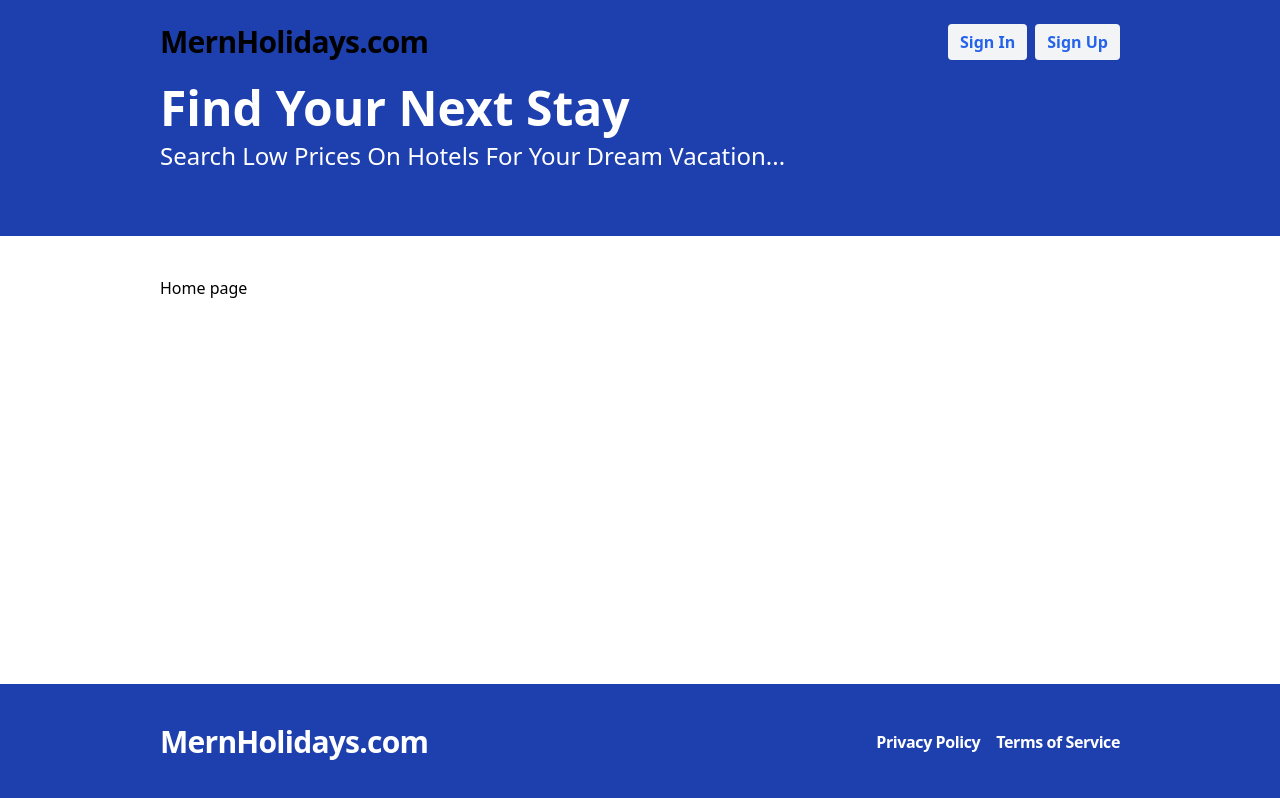
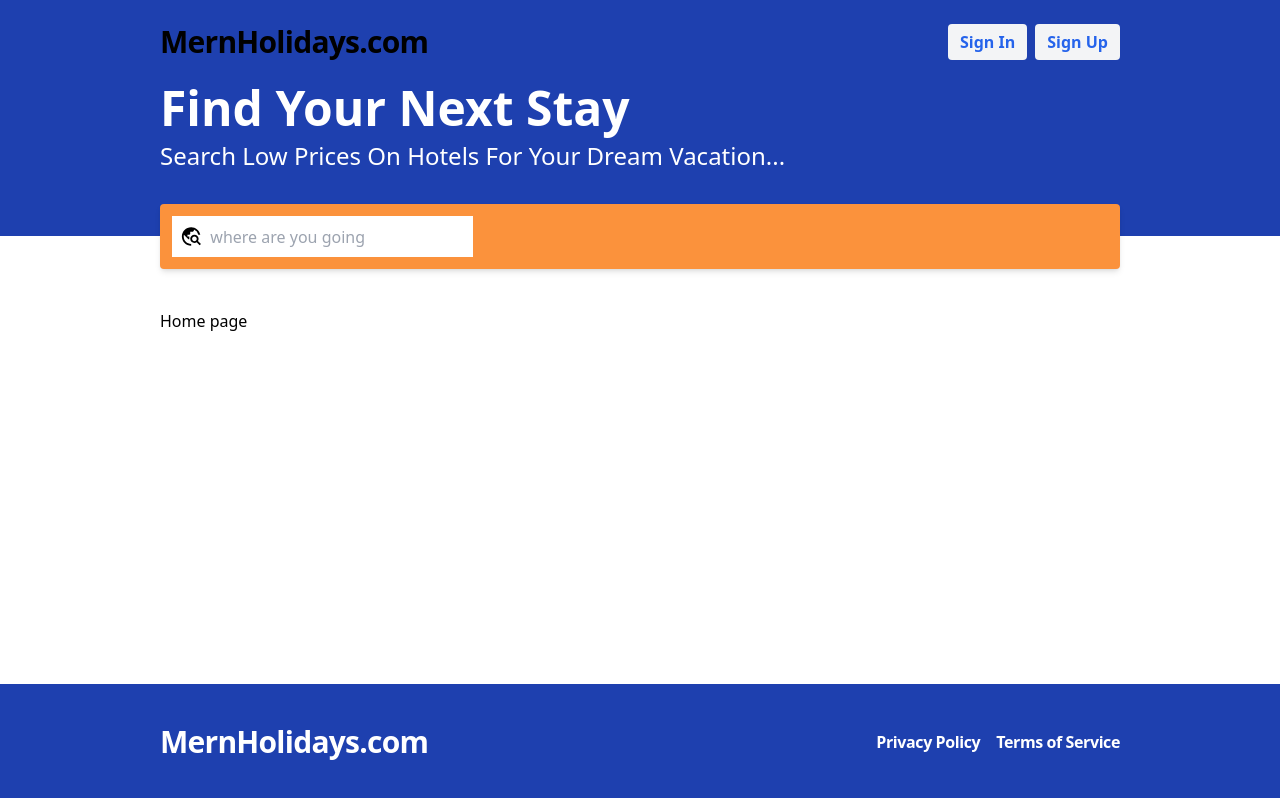
Before and after one commit to williamdicaprio1025-sudo/Hotel_Booking_MERN, a React (Vite) app in the folder frontend/: page / in a window 1280 px wide. Built offline with nearby package versions, Linux system fonts and the light colour scheme; no server answers.

Commit message:
feat: add a search bar component

```diff
--- /dev/null
+++ b/frontend/src/components/SearchBar.tsx
@@ -0,0 +1,44 @@
+import { FormEvent, useState } from 'react';
+import { useSearchContext } from '../contexts/SearchContext';
+import { MdTravelExplore } from 'react-icons/md';
+
+const SearchBar = () => {
+  const search = useSearchContext();
+
+  const [destination, setDestination] = useState<string>(search.destination);
+  const [checkIn, setCheckIn] = useState<Date>(search.checkIn);
+  const [checkOut, setCheckOut] = useState<Date>(search.checkOut);
+  const [adultCount, setAdultCount] = useState<number>(search.adultCount);
+  const [childCount, setChildCount] = useState<number>(search.childCount);
+
+  const handleSubmit = (event: FormEventt) => {
+    event.preventDefault();
+    search.saveSearchValues(
+      destination,
+      checkIn,
+      checkOut,
+      adultCount,
+      childCount
+    );
+  };
+
+  return (
+    <form
+      onSubmit={handleSubmit}
+      className='-mt-8 p-3 bg-orange-400 rounded shadow-md grid grid-cols-2 lg:grid-cols-3 2xl:grid-cols-5 items-center gap-4'
+    >
+      <div className='flex flex-row items-center flex-1 bg-white p-2'>
+        <MdTravelExplore size={25} className='mr-2' />
+        <input
+          type='text'
+          placeholder='where are you going'
+          className='text-md w-full focus:outline-none'
+          value={destination}
+          onChange={(e) => setDestination(e.target.value)}
+        />
+      </div>
+    </form>
+  );
+};
+
+export default SearchBar;
--- a/frontend/src/contexts/SearchContext.tsx
+++ b/frontend/src/contexts/SearchContext.tsx
@@ -62,4 +62,8 @@ export const SearchContextProvider = ({ children }: Props) => {
   );
 };
 
-export const useSearchContext = () => useContext(SearchContext);
+export const useSearchContext = () => {
+  const context = useContext(SearchContext) as SearchContext;
+
+  return context;
+};
--- a/frontend/src/layouts/Layout.tsx
+++ b/frontend/src/layouts/Layout.tsx
@@ -2,6 +2,7 @@ import { ReactNode } from 'react';
 import Footer from '../components/Footer';
 import Header from '../components/Header';
 import Hero from '../components/Hero';
+import SearchBar from '../components/SearchBar';
 
 interface Props {
   children: ReactNode;
@@ -12,6 +13,9 @@ export default function Layout({ children }: Props) {
     <div className='flex flex-col min-h-screen'>
       <Header />
       <Hero />
+      <div className='container mx-auto'>
+        <SearchBar />
+      </div>
       <div className='container mx-auto py-10 flex-1'>{children}</div>
       <Footer />
     </div>
```
